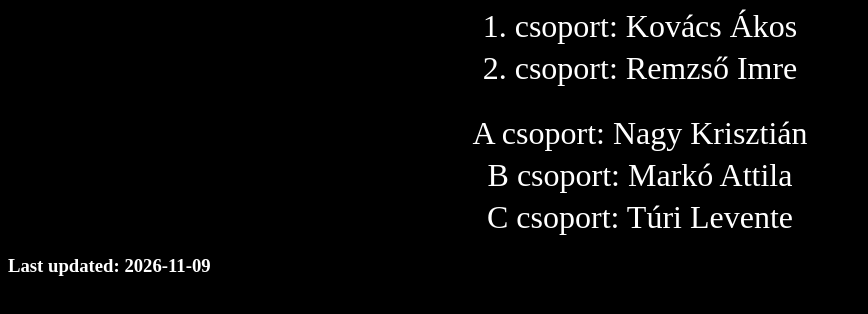
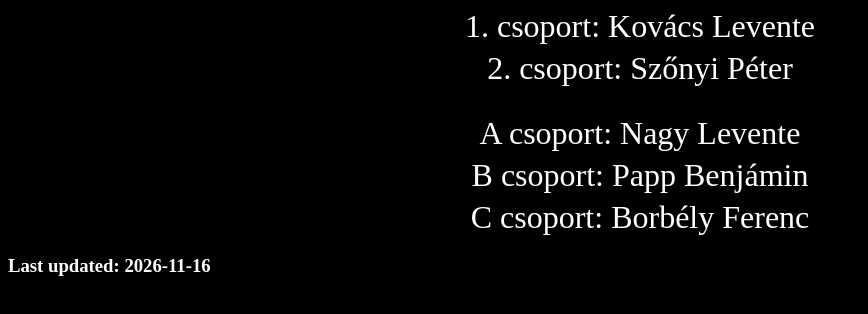
Before and after one commit to Daniel29623/daniel29623.github.io, a plain HTML site: page index.html in a window 1280 px wide. Shown: the whole page, without its empty margins (0-868 px from the left). Drawn offline with Linux system fonts and the light colour scheme.

Commit message:
Modify group members and update last modified date
Updated group members and last updated date in index.html.

```diff
--- a/index.html
+++ b/index.html
@@ -6,13 +6,13 @@
 </head>
 <body>
     <div>
-        <p>1. csoport: Kovács Ákos</p>
-        <p>2. csoport: Remzső Imre</p>
+        <p>1. csoport: Kovács Levente</p>
+        <p>2. csoport: Szőnyi Péter</p>
         <br>
-        <p>A csoport: Nagy Krisztián</p>
-        <p>B csoport: Markó Attila</p>
-        <p>C csoport: Túri Levente</p>
+        <p>A csoport: Nagy Levente</p>
+        <p>B csoport: Papp Benjámin</p>
+        <p>C csoport: Borbély Ferenc</p>
     </div>
-    <h3>Last updated: 2026-11-09</h3>
+    <h3>Last updated: 2026-11-16</h3>
 </body>
 </html>
```
